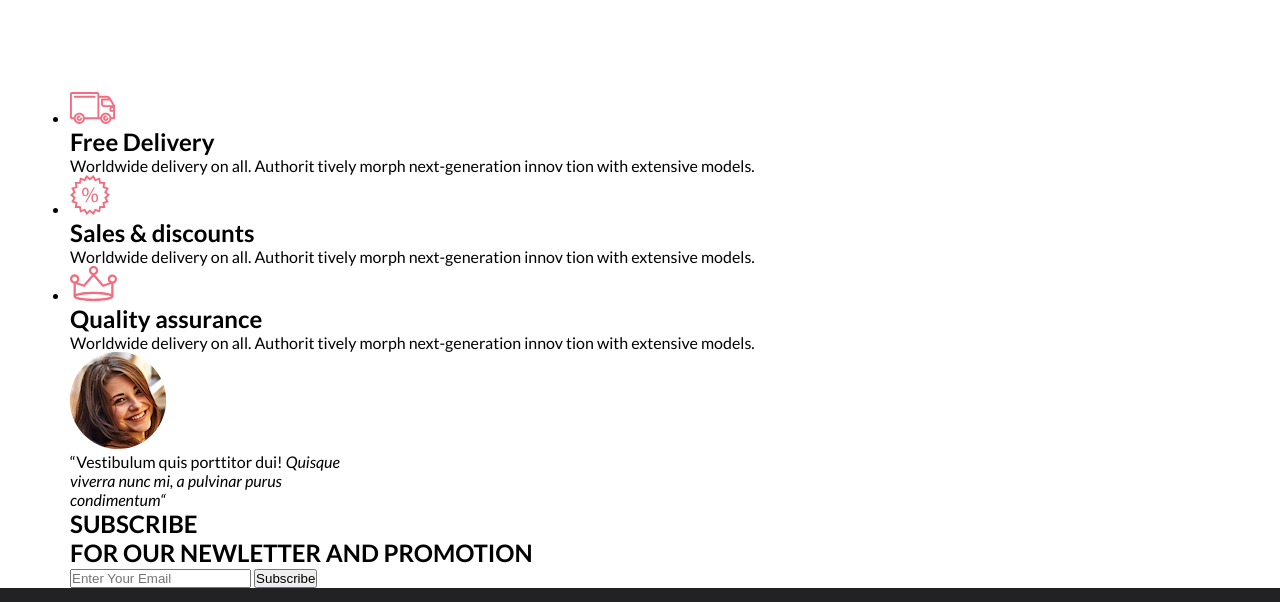
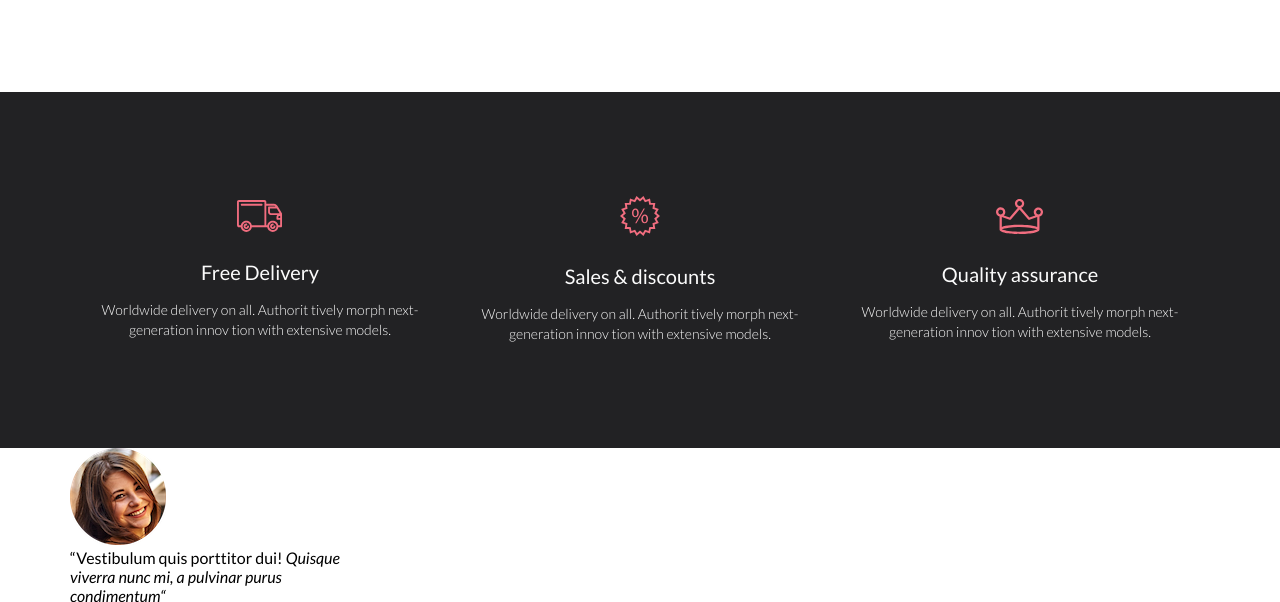
Before and after one commit to SimonVue/Internet_Shop, a plain HTML site: page index.html in a window 1280 px wide. Shown: the part 2900-3502 px from the top of the page. Drawn offline with Linux system fonts and the light colour scheme.

Commit message:
add features.sass

```diff
--- /dev/null
+++ b/sass/_features.sass
@@ -0,0 +1,40 @@
+.features
+  padding: 104px 0
+  background: #222224
+
+  @media(max-width: 1023px)
+    padding: 48px 0 12px
+
+  &__list
+    display: flex
+    align-items: center
+    justify-content: space-between
+    list-style: none
+
+    @media(max-width: 1023px)
+      flex-direction: column
+
+    .list__item
+      margin: 0 auto
+
+      @media(max-width: 1023px)
+        max-width: 360px
+        margin-bottom: 48px
+
+    img
+      display: block
+      margin: 0 auto 28px
+
+    .list__title
+      text-align: center
+      font-size: 20px
+      font-weight: 400
+      color: #FBFBFB
+      margin-bottom: 16px
+
+    .list__text
+      font-weight: 300
+      font-size: 14px
+      line-height: 20px
+      color: #FBFBFB
+      text-align: center
--- a/sass/style.sass
+++ b/sass/style.sass
@@ -8,6 +8,7 @@
 @import review
 @import registration
 @import products
+@import features
 
 *
 	margin: 0
```
Also changed, not shown: css/style.css, 1 other file.
